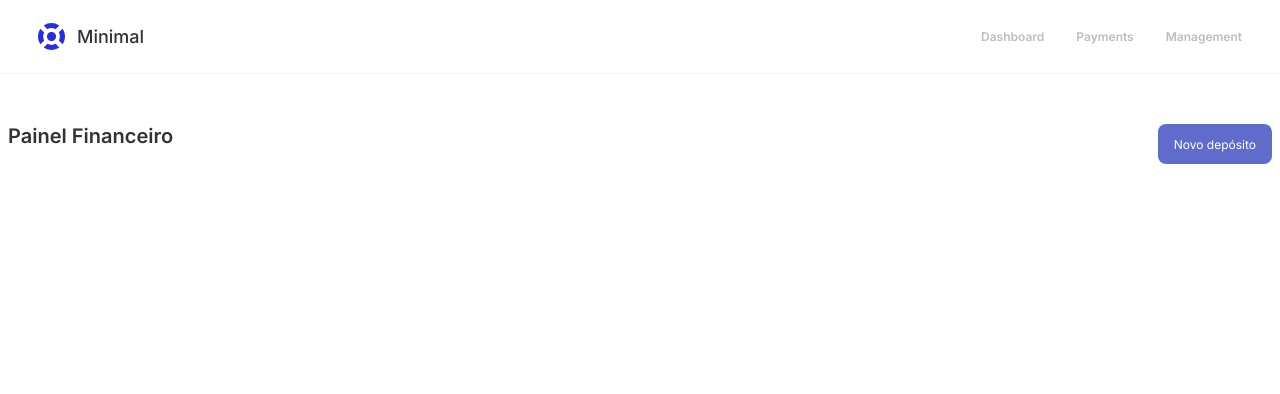
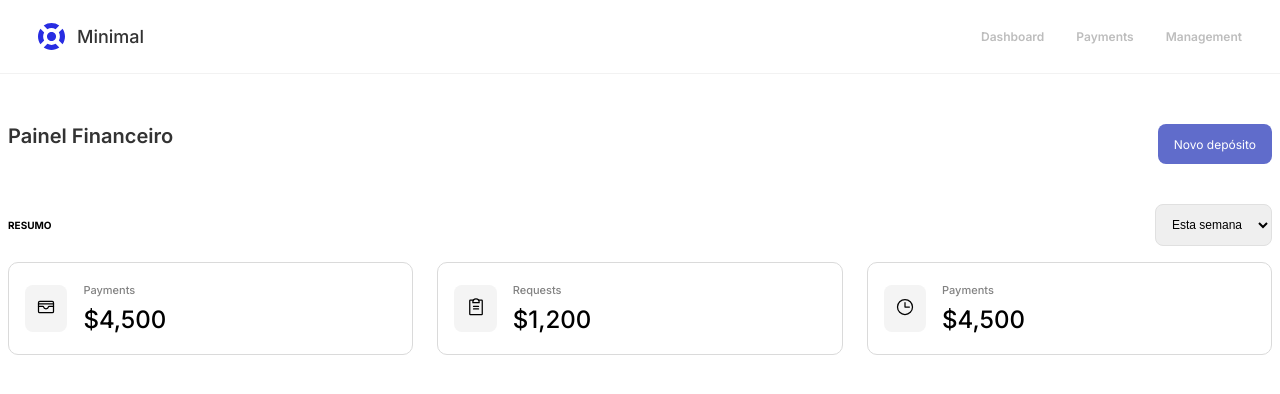
Before and after one commit to luiabdiel/Minimal, a React (Vite) app: page / in a window 1280 px wide. Shown: the top 394 px of the page. Built offline with nearby package versions, Linux system fonts and the light colour scheme.

Commit message:
feat: instalation new lib phosphor, new component Summary, new colors theme

```diff
--- a/package.json
+++ b/package.json
@@ -9,6 +9,7 @@
     "preview": "vite preview"
   },
   "dependencies": {
+    "phosphor-react": "^1.4.1",
     "react": "^18.2.0",
     "react-dom": "^18.2.0",
     "styled-components": "^5.3.6"
--- a/src/components/Header/styles.ts
+++ b/src/components/Header/styles.ts
@@ -4,12 +4,13 @@ export const HeaderContainer = styled.header`
     display: flex;
     justify-content: space-between;
 
-    width: 79rem;
+    max-width: 79rem;
+    width: 100%;
     height: 2.5rem;
 
-    padding-top: 50px;
+    margin: 0 auto;
 
-    margin: 0 auto;
+    margin-bottom: 2.5rem;
 
     h2 {
         font-size: 1.25rem;
--- a/src/components/Navbar/styles.ts
+++ b/src/components/Navbar/styles.ts
@@ -9,6 +9,8 @@ export const NavbarContainer = styled.nav`
 
     border-bottom: 1px solid ${({ theme }) => theme["white-300"]};
     padding: 0 2.375rem;
+
+    margin-bottom: 3.125rem;
 `
 
 export const LogoContent = styled.div`
--- /dev/null
+++ b/src/components/Summary/index.tsx
@@ -0,0 +1,54 @@
+import { Cardholder, ClipboardText, Clock } from "phosphor-react";
+import { SummaryCard, SummaryCardBox, SummaryCardContent, SummaryCardIcons, SummaryContainer, SummaryHeader } from "./styles";
+
+export function Summary() {
+    return (
+        <SummaryHeader>
+            <header>
+                <h3>RESUMO</h3>
+                <select id="cars" name="cars">
+                <option value="volvo">Esta semana</option>
+                <option value="saab">Este mês</option>
+                <option value="fiat">Este ano</option>
+                </select>
+            </header>
+            <SummaryContainer>
+                <SummaryCard>
+                    <SummaryCardBox>
+                        <SummaryCardIcons>
+                            <Cardholder size={20} color="#000"/>
+                        </SummaryCardIcons>
+                        <SummaryCardContent>
+                            <span>Payments</span>
+                            <strong>$4,500</strong>
+                        </SummaryCardContent>
+                    </SummaryCardBox>
+                </SummaryCard>
+
+                <SummaryCard>
+                    <SummaryCardBox>
+                        <SummaryCardIcons>
+                            <ClipboardText size={20} color="#000"/>
+                        </SummaryCardIcons>
+                        <SummaryCardContent>
+                            <span>Requests</span>
+                            <strong>$1,200</strong>
+                        </SummaryCardContent>
+                    </SummaryCardBox>
+                </SummaryCard>
+
+                <SummaryCard>
+                    <SummaryCardBox>
+                        <SummaryCardIcons>
+                            <Clock size={20} color="#000"/>
+                        </SummaryCardIcons>
+                        <SummaryCardContent>
+                            <span>Payments</span>
+                            <strong>$4,500</strong>
+                        </SummaryCardContent>
+                    </SummaryCardBox>
+                </SummaryCard>
+            </SummaryContainer>
+        </SummaryHeader>
+    )
+}
--- /dev/null
+++ b/src/components/Summary/styles.ts
@@ -0,0 +1,74 @@
+import styled from "styled-components";
+
+export const SummaryHeader = styled.div`
+    max-width: 79rem;
+    width: 100%;
+
+    margin: 0 auto;
+
+    header {
+        display: flex;
+        align-items: center;
+        justify-content: space-between;
+
+        h3 {
+            font-size: 0.625rem;
+            font-family: 600;
+        }
+
+        select {
+            border: 1px solid ${({ theme }) => theme["white-500"]};
+            border-radius: 8px;
+            padding: 0.75rem;
+
+            font-size: 0.75rem;
+        }
+    }
+`
+
+export const SummaryContainer = styled.section`
+    display: grid;
+    grid-template-columns: repeat(3, 1fr);
+    gap: 1.5rem;
+
+    margin-top: 1rem;
+`
+
+export const SummaryCard = styled.div`
+    border: 1px solid ${({ theme }) => theme["gray-200"]};
+    border-radius: 10px;
+
+    padding: 1.25rem 1rem;
+`
+
+export const SummaryCardBox = styled.div`
+    display: flex;
+    align-items: center;
+    gap: 1rem;
+`
+
+export const SummaryCardIcons = styled.div`
+    background-color: ${({ theme }) => theme["white-400"]};
+    padding: 0.70rem;
+    border-radius: 8px;
+`
+
+export const SummaryCardContent = styled.div`
+    display: flex;
+    flex-direction: column;
+    gap: 0.5rem;
+
+    span {
+        font-size: 0.6875rem;
+        font-weight: 500;
+        color: ${({ theme }) => theme["gray-700"]};
+
+    }
+
+    strong {
+        display: block;
+
+        font-size: 1.5rem;
+        font-weight: 500;
+    }
+`
--- a/src/pages/Transactions/index.tsx
+++ b/src/pages/Transactions/index.tsx
@@ -1,11 +1,13 @@
 import { Header } from "../../components/Header";
 import { Navbar } from "../../components/Navbar";
+import { Summary } from "../../components/Summary";
 
 export function Transactions() {
     return (
         <>
             <Navbar />
             <Header />
+            <Summary />
         </>
     )
 }
--- a/src/styles/themes/default.ts
+++ b/src/styles/themes/default.ts
@@ -1,6 +1,8 @@
 export const defaultTheme = {
     white: '#FFF',
     'white-300': '#F2F2F2',
+    'white-400': '#F4F4F4',
+    'white-500': '#E0E0E0',
     'blue-500': '#606CCB',
     'blue-700': '#535db0',
     'blue-100': '#8F95B2',
@@ -8,6 +10,7 @@ export const defaultTheme = {
     'back-700': '#333333',
     'gray-700': '#828282',
     'gray-500': '#BDBDBD',
+    'gray-200': '#DADADA',
     'gray-100': 'rgba(218, 218, 218, 0.4);',
     'yellow-700': '#CB8A14',
     'yellow-100': '#FFFAF1',
```
Also changed, not shown: 1 other file (tests, documents, lock files or other folders).
